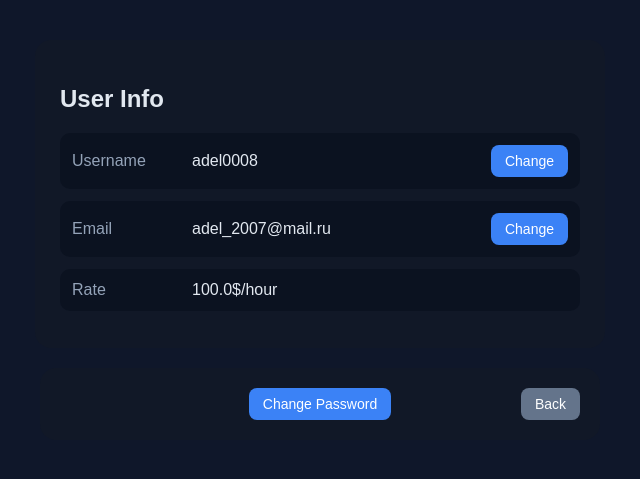
After one commit to Adel41k-dev/Web-project_work-hours, a Django app: page /account/ in a window 1280 px wide. The commit adds this page. Shown: the top 479 px of the page, without its empty margins (320-960 px from the left). Run offline with Django 5.2, Linux system fonts and the light colour scheme; a user stored in the database is signed in.

Commit message:
update site

```diff
--- /dev/null
+++ b/main/templates/main/account.html
@@ -0,0 +1,144 @@
+<!DOCTYPE html>
+<html lang="en">
+<head>
+<meta charset="UTF-8">
+<title>User Info</title>
+
+<style>
+body {
+    margin: 0;
+    font-family: Arial;
+    background: #0f172a;
+    color: #e2e8f0;
+}
+
+/* центр страницы */
+.wrapper {
+    width: 100%;
+    padding: 40px 0;
+}
+
+/* карточка */
+.card {
+    width: 520px;
+    margin: 0 auto 20px;
+    background: #111827;
+    padding: 25px;
+    border-radius: 16px;
+}
+
+/* заголовок */
+h2 {
+    margin-bottom: 20px;
+}
+
+/* строки данных */
+.row {
+    display: flex;
+    align-items: center;
+    justify-content: space-between;
+    background: #0b1220;
+    padding: 12px;
+    border-radius: 10px;
+    margin-bottom: 12px;
+}
+
+.label {
+    width: 120px;
+    color: #94a3b8;
+}
+
+.value {
+    flex: 1;
+}
+
+/* кнопки */
+.btn {
+    padding: 8px 14px;
+    border-radius: 8px;
+    text-decoration: none;
+    color: white;
+    background: #3b82f6;
+    font-size: 14px;
+}
+
+.btn:hover {
+    background: #2563eb;
+}
+
+/* нижний блок — центр через grid */
+.bottom {
+    width: 520px;
+    margin: 0 auto;
+    background: #111827;
+    padding: 20px;
+    border-radius: 16px;
+
+    display: grid;
+    grid-template-columns: 1fr auto 1fr;
+    align-items: center;
+}
+
+/* центр кнопка */
+.center {
+    justify-self: center;
+}
+
+/* правая кнопка */
+.right {
+    justify-self: end;
+}
+
+.secondary {
+    background: #64748b;
+}
+
+.secondary:hover {
+    background: #475569;
+}
+</style>
+</head>
+
+<body>
+
+<div class="wrapper">
+
+    <!-- USER INFO -->
+    <div class="card">
+        <h2>User Info</h2>
+
+        <div class="row">
+            <div class="label">Username</div>
+            <div class="value">adel0008</div>
+            <a class="btn" href="#">Change</a>
+        </div>
+
+        <div class="row">
+            <div class="label">Email</div>
+            <div class="value">adel_2007@mail.ru</div>
+            <a class="btn" href="#">Change</a>
+        </div>
+
+        <div class="row">
+            <div class="label">Rate</div>
+            <div class="value">100.0$/hour</div>
+        </div>
+    </div>
+
+    <!-- BOTTOM ACTIONS -->
+    <div class="bottom">
+        <div></div>
+
+        <a class="btn center" href="{% url 'change_password' %}">
+            Change Password
+        </a>
+
+        <a class="btn secondary right" href="{% url 'profile' %}">
+            Back
+        </a>
+    </div>
+
+</div>
+
+</body>
+</html>
--- a/main/urls.py
+++ b/main/urls.py
@@ -2,14 +2,21 @@ from django.urls import path
 from . import views
 
 urlpatterns = [
-    path("", views.home),
-    path("login/", views.login_view),
-    path("register/", views.register),
-    path("change-password/", views.change_password),
-    path("profile/", views.profile),
-    path("admin/", views.admin),
-    path("logout/", views.logout_view),
-    path("start/", views.start_day),
-    path("end/", views.end_day),
-    path("admin/edit-user/<int:user_id>/", views.edit_user),
+    path("", views.home, name="home"),
+
+    path("login/", views.login_view, name="login"),
+    path("register/", views.register, name="register"),
+    path("logout/", views.logout_view, name="logout"),
+
+    path("profile/", views.profile, name="profile"),
+    path("account/", views.account_view, name="account"),
+    path("change-password/", views.change_password, name="change_password"),
+
+    path("start/", views.start_day, name="start_day"),
+    path("end/", views.end_day, name="end_day"),
+
+    path("admin-panel/", views.admin, name="admin"),
+    path("account/edit-name/", views.edit_name, name="edit_name"),
+    path("account/edit-email/", views.edit_email, name="edit_email"),
+
 ]
--- a/main/views.py
+++ b/main/views.py
@@ -228,3 +228,29 @@ def change_password(request):
 def logout_view(request):
     logout(request)
     return redirect("/")
+
+@login_required
+def account_view(request):
+    user = request.user
+
+    return render(request, "main/account.html", {
+        "user": user
+    })
+
+@login_required
+def edit_name(request):
+    if request.method == "POST":
+        request.user.username = request.POST.get("username")
+        request.user.save()
+        return redirect("account")
+
+    return render(request, "main/change_name.html")
+
+@login_required
+def edit_email(request):
+    if request.method == "POST":
+        request.user.email = request.POST.get("email")
+        request.user.save()
+        return redirect("account")
+
+    return render(request, "main/change_email.html")
--- a/work_hour/settings.py
+++ b/work_hour/settings.py
@@ -23,7 +23,7 @@ BASE_DIR = Path(__file__).resolve().parent.parent
 SECRET_KEY = 'django-insecure-t^j%)8de^fp*b$jkc9fi3j)j#jmn!g3*6s(^6v@q(*7ov@^00y'
 
 # SECURITY WARNING: don't run with debug turned on in production!
-DEBUG = False
+DEBUG = True
 
 ALLOWED_HOSTS = ['*']
 
```
Also changed, not shown: main/templates/main/change_email.html (added, +91 -0 lines), main/templates/main/change_name.html (added, +92 -0 lines), main/templates/main/change_password.html (added, +94 -0 lines), main/templates/main/profile.html (+13 -12 lines), db.sqlite3.
